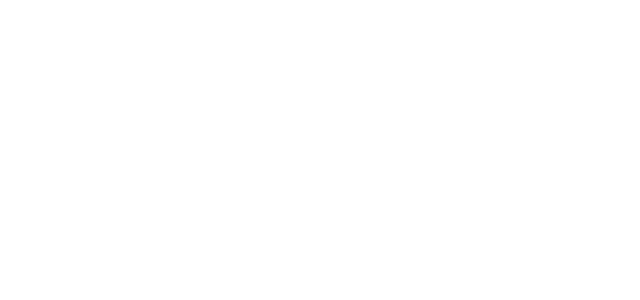
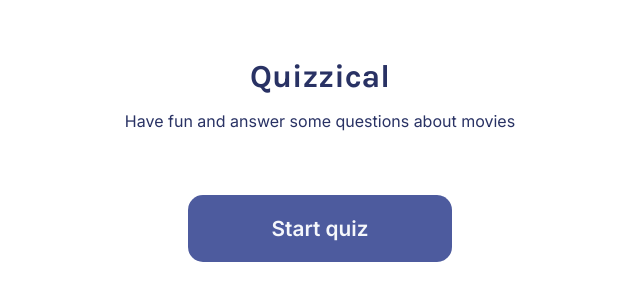
Before and after one commit to A-Selim/quizzical, a React (Vite) app: page / in a window 1280 px wide. Shown: the part 240-540 px from the top of the page, without its empty margins (320-960 px from the left). Built offline with nearby package versions, Linux system fonts and the light colour scheme.

Commit message:
Create start page UI

```diff
--- a/index.html
+++ b/index.html
@@ -3,6 +3,12 @@
   <head>
     <meta charset="UTF-8" />
     <meta name="viewport" content="width=device-width, initial-scale=1.0" />
+    <link rel="preconnect" href="https://fonts.googleapis.com" />
+    <link rel="preconnect" href="https://fonts.gstatic.com" crossorigin />
+    <link
+      rel="stylesheet"
+      href="https://fonts.googleapis.com/css2?family=Inter:wght@400;600&family=Karla:wght@700&display=swap"
+    />
     <title>Quizzical</title>
   </head>
   <body>
--- a/src/App.jsx
+++ b/src/App.jsx
@@ -1,5 +1,25 @@
 import React from "react";
+import Button from "./components/button/Button";
+import QuestionsPage from "./components/questionsPage/QuestionsPage";
 
 export default function App() {
-  return;
+  const [quiz, setQuiz] = React.useState(false);
+
+  function startQuiz() {
+    setQuiz(true);
+  }
+
+  return (
+    <main className="main">
+      {quiz ? (
+        <QuestionsPage />
+      ) : (
+        <div className="start-container">
+          <h1 className="title">Quizzical</h1>
+          <p className="subtitle-text">Have fun and answer some questions about movies</p>
+          <Button text="Start quiz" size="large" action={startQuiz} />
+        </div>
+      )}
+    </main>
+  );
 }
--- /dev/null
+++ b/src/components/button/Button.jsx
@@ -0,0 +1,10 @@
+import React from "react";
+import "./button.css";
+
+export default function Button(props) {
+  return (
+    <button className={`btn size-${props.size}`} onClick={props.action}>
+      {props.text}
+    </button>
+  );
+}
--- /dev/null
+++ b/src/components/button/button.css
@@ -0,0 +1,15 @@
+.btn {
+  font-family: "Inter", sans-serif;
+  font-weight: 600;
+  color: #f5f7fb;
+  background-color: #4d5b9e;
+  border: 0;
+  border-radius: 10px;
+  cursor: pointer;
+}
+
+.btn.size-large {
+  font-size: 1.3rem;
+  border-radius: 15px;
+  padding: 1em 4em;
+}
--- a/src/index.css
+++ b/src/index.css
@@ -0,0 +1,40 @@
+* {
+  box-sizing: border-box;
+}
+
+body,
+h1,
+p {
+  margin: 0;
+}
+
+.main {
+  height: 100vh;
+}
+
+.start-container {
+  height: 100%;
+  display: flex;
+  flex-direction: column;
+  justify-content: center;
+  align-items: center;
+}
+
+.title,
+.subtitle-text {
+  color: #293264;
+}
+
+.title {
+  font-family: "Karla", sans-serif;
+  font-size: 2rem;
+  font-weight: 700;
+}
+
+.subtitle-text {
+  font-family: "Inter", sans-serif;
+  font-size: 1rem;
+  font-weight: 400;
+  margin: 1em 0 4em;
+  text-align: center;
+}
```
